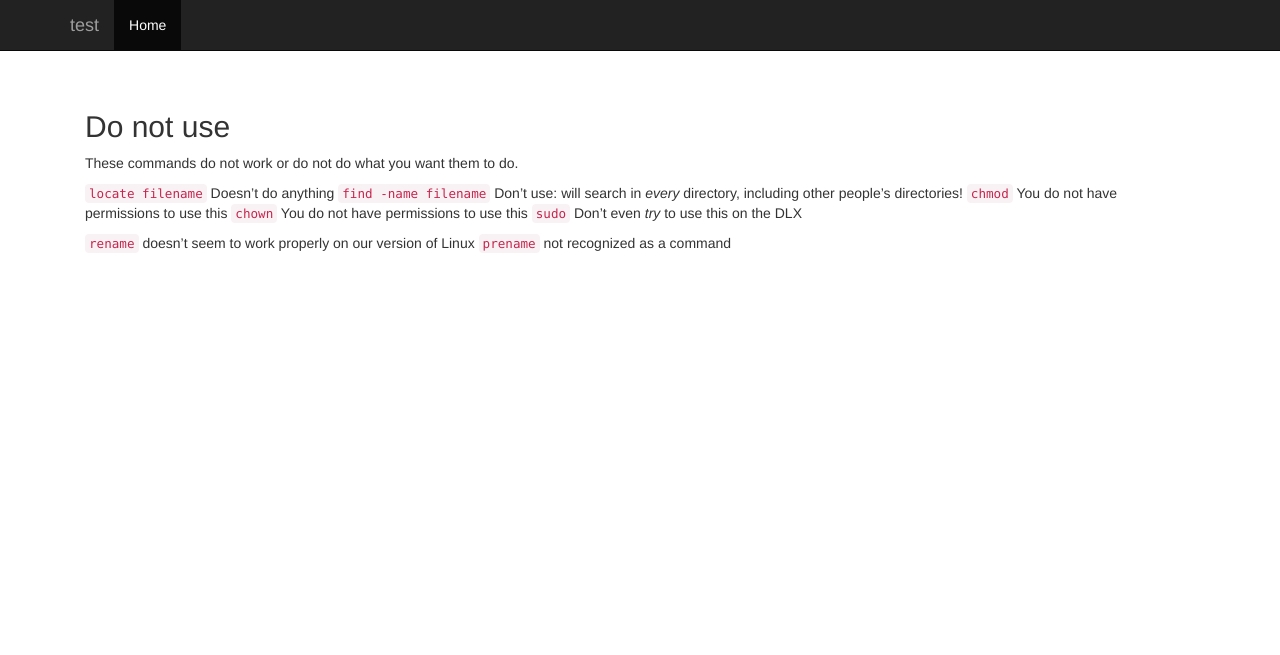
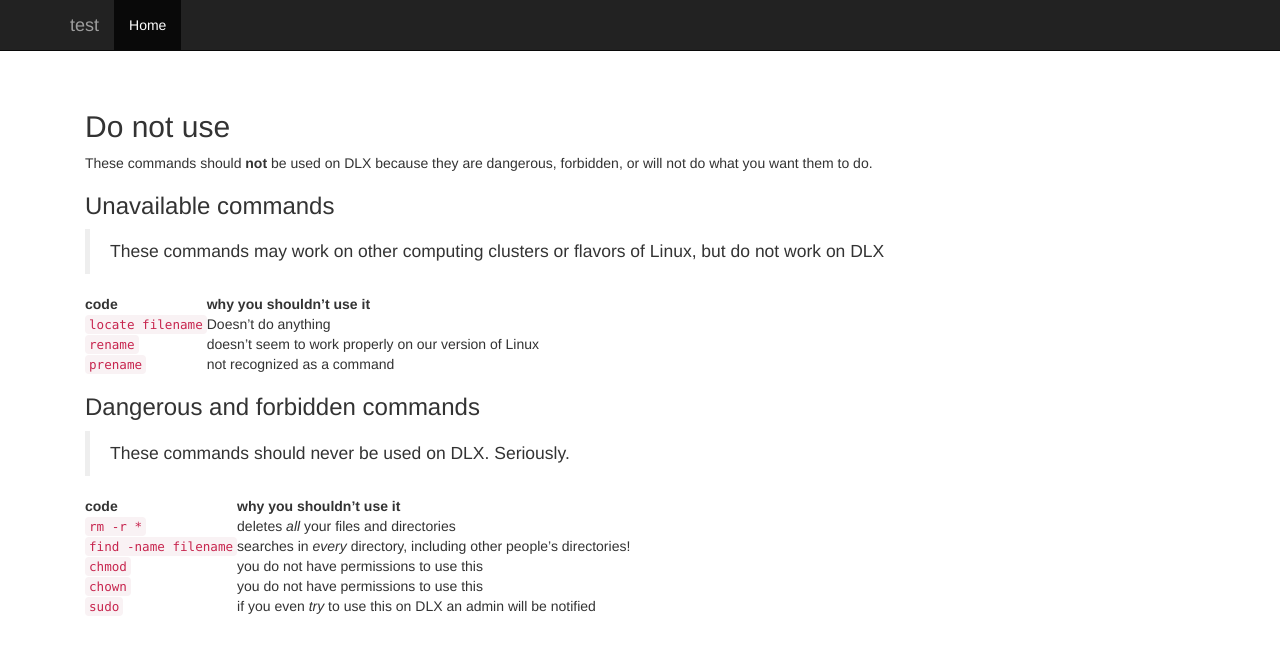
Before and after one commit to karajones/karajones.github.io, a Jekyll site: the page built from commands/basics6.md, in a window 1280 px wide. Shown: the top 655 px of the page. Built offline with Jekyll 4.4.1, drawn with Linux system fonts in a browser that asks for light colours; nearby versions of some CDN libraries; our own code applies the rules of GitHub Pages for plain Markdown files.

Commit message:
Update basics6.md

```diff
--- a/commands/basics6.md
+++ b/commands/basics6.md
@@ -1,12 +1,25 @@
 ## Do not use
 
-These commands do not work or do not do what you want them to do.
+These commands should **not** be used on DLX because they are dangerous, forbidden, or will not do what you want them to do.
 
-`locate filename` Doesn’t do anything
-`find -name filename` Don’t use: will search in *every* directory, including other people’s directories!
-`chmod` You do not have permissions to use this
-`chown` You do not have permissions to use this
-`sudo` Don’t even *try* to use this on the DLX
+### Unavailable commands
 
-`rename` doesn’t seem to work properly on our version of Linux
-`prename` not recognized as a command
+> These commands may work on other computing clusters or flavors of Linux, but do not work on DLX
+
+| code | why you shouldn't use it |
+| ----- | ----- |
+| `locate filename` | Doesn’t do anything |
+| `rename` | doesn’t seem to work properly on our version of Linux |
+| `prename` | not recognized as a command |
+
+### Dangerous and forbidden commands
+
+> These commands should never be used on DLX. Seriously.
+
+| code | why you shouldn't use it |
+| ----- | ----- |
+| `rm -r *` | deletes *all* your files and directories |
+| `find -name filename` | searches in *every* directory, including other people’s directories! |
+| `chmod` | you do not have permissions to use this |
+| `chown` | you do not have permissions to use this |
+| `sudo` | if you even *try* to use this on DLX an admin will be notified |
```
